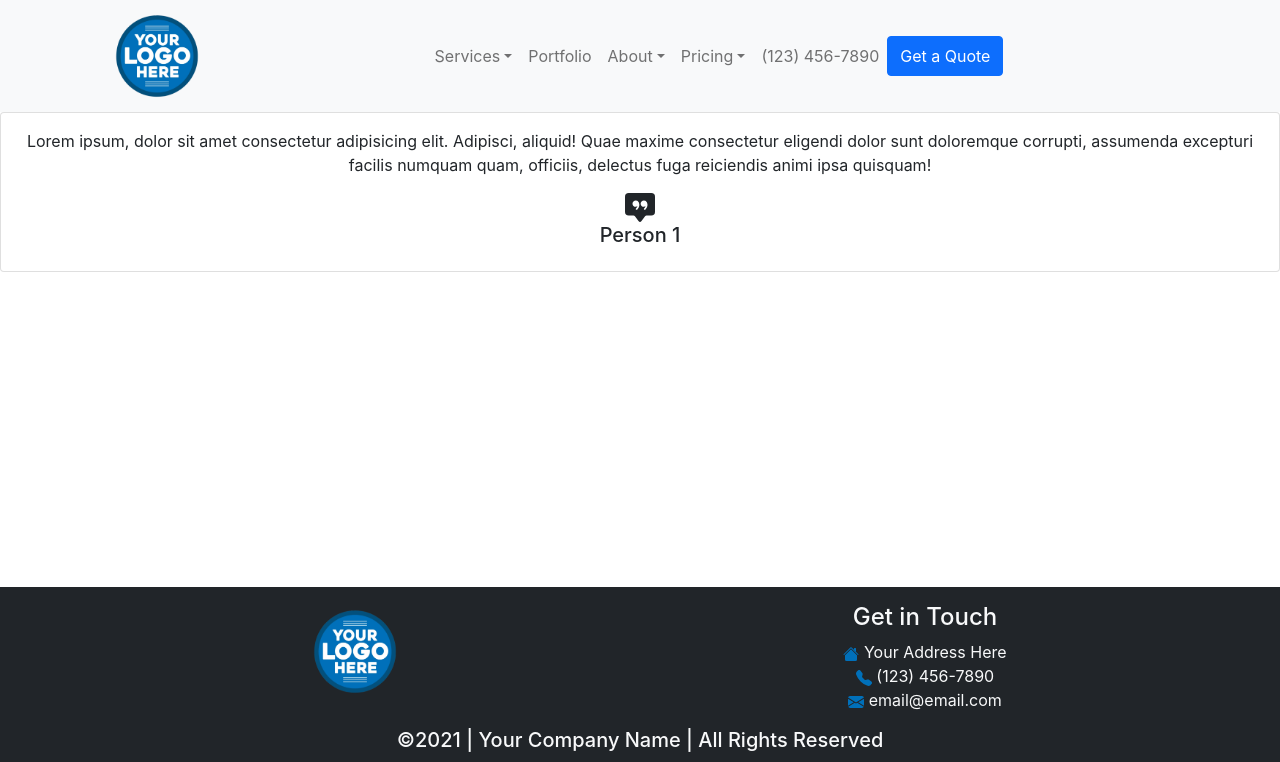
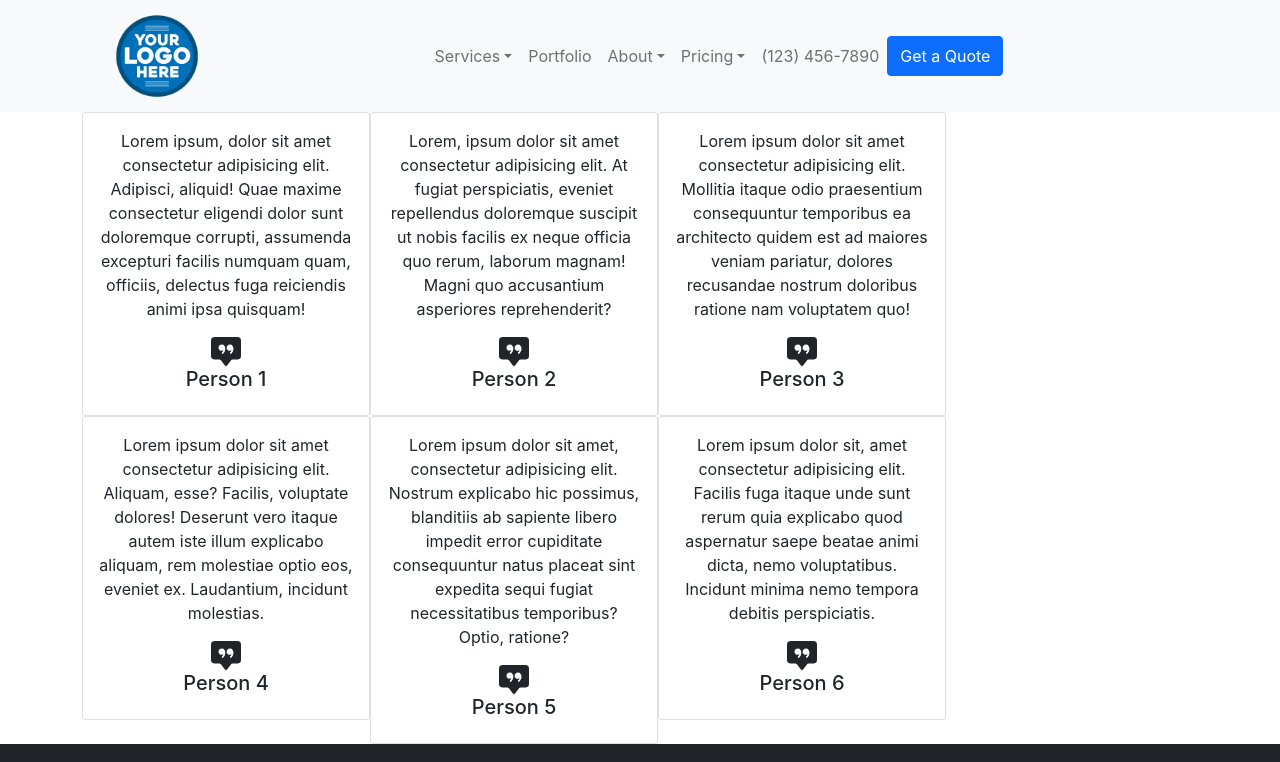
Before and after one commit to zachdrummond/renovations-template, a React (Create React App) app: page / in a window 1280 px wide. Shown: the top 762 px of the page. Built offline with nearby package versions, Linux system fonts and the light colour scheme; the HTML template or start-up script is replaced by a standard one.

Commit message:
Working on Reviews

```diff
--- a/src/Components/Reviews/Reviews.jsx
+++ b/src/Components/Reviews/Reviews.jsx
@@ -1,12 +1,17 @@
-import { Card, CardGroup } from "react-bootstrap";
+import { Card, CardGroup, Container, Row, Col } from "react-bootstrap";
 import REVIEWS from "./Reviews";
 
 const Reviews = () => {
   return (
+    <Container>
       <CardGroup>
+        {REVIEWS.customers.map((review) => {
+          return (
+            <Row xs={1} md={3} className="g-4">
+              <Col>
                 <Card style={{ width: "18rem" }}>
                   <Card.Body className="text-center">
-          <Card.Text>{REVIEWS.customers[0].feedback}</Card.Text>
+                    <Card.Text>{review.feedback}</Card.Text>
                     <svg
                       xmlns="http://www.w3.org/2000/svg"
                       width="30"
@@ -17,10 +22,15 @@ const Reviews = () => {
                     >
                       <path d="M0 2a2 2 0 0 1 2-2h12a2 2 0 0 1 2 2v8a2 2 0 0 1-2 2h-2.5a1 1 0 0 0-.8.4l-1.9 2.533a1 1 0 0 1-1.6 0L5.3 12.4a1 1 0 0 0-.8-.4H2a2 2 0 0 1-2-2V2zm7.194 2.766a1.688 1.688 0 0 0-.227-.272 1.467 1.467 0 0 0-.469-.324l-.008-.004A1.785 1.785 0 0 0 5.734 4C4.776 4 4 4.746 4 5.667c0 .92.776 1.666 1.734 1.666.343 0 .662-.095.931-.26-.137.389-.39.804-.81 1.22a.405.405 0 0 0 .011.59c.173.16.447.155.614-.01 1.334-1.329 1.37-2.758.941-3.706a2.461 2.461 0 0 0-.227-.4zM11 7.073c-.136.389-.39.804-.81 1.22a.405.405 0 0 0 .012.59c.172.16.446.155.613-.01 1.334-1.329 1.37-2.758.942-3.706a2.466 2.466 0 0 0-.228-.4 1.686 1.686 0 0 0-.227-.273 1.466 1.466 0 0 0-.469-.324l-.008-.004A1.785 1.785 0 0 0 10.07 4c-.957 0-1.734.746-1.734 1.667 0 .92.777 1.666 1.734 1.666.343 0 .662-.095.931-.26z" />
                     </svg>
-          <Card.Title>{REVIEWS.customers[0].name}</Card.Title>
+                    <Card.Title>{review.name}</Card.Title>
                   </Card.Body>
                 </Card>
+              </Col>
+            </Row>
+          );
+        })}
       </CardGroup>
+    </Container>
   );
 };
 
--- a/src/Containers/Footer/Footer.jsx
+++ b/src/Containers/Footer/Footer.jsx
@@ -7,7 +7,7 @@ import Phone from "../../Components/Icons/Phone";
 
 const Footer = () => {
   return (
-    <footer className="py-3 bg-dark text-light fixed-bottom">
+    <footer className="py-3 bg-dark text-light">
       <Container className="text-center">
         <Row>
           <Col>
```
Lines whose indentation alone changed are shown as unchanged.
